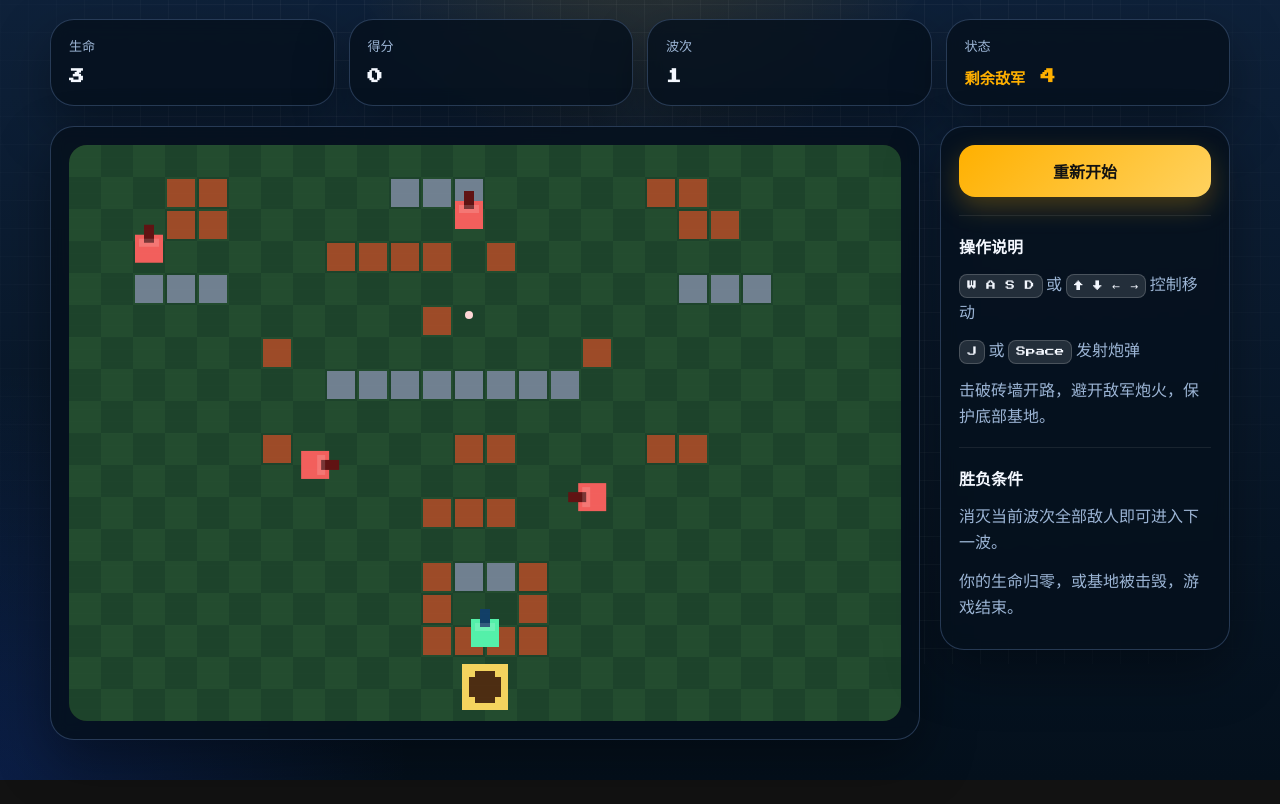
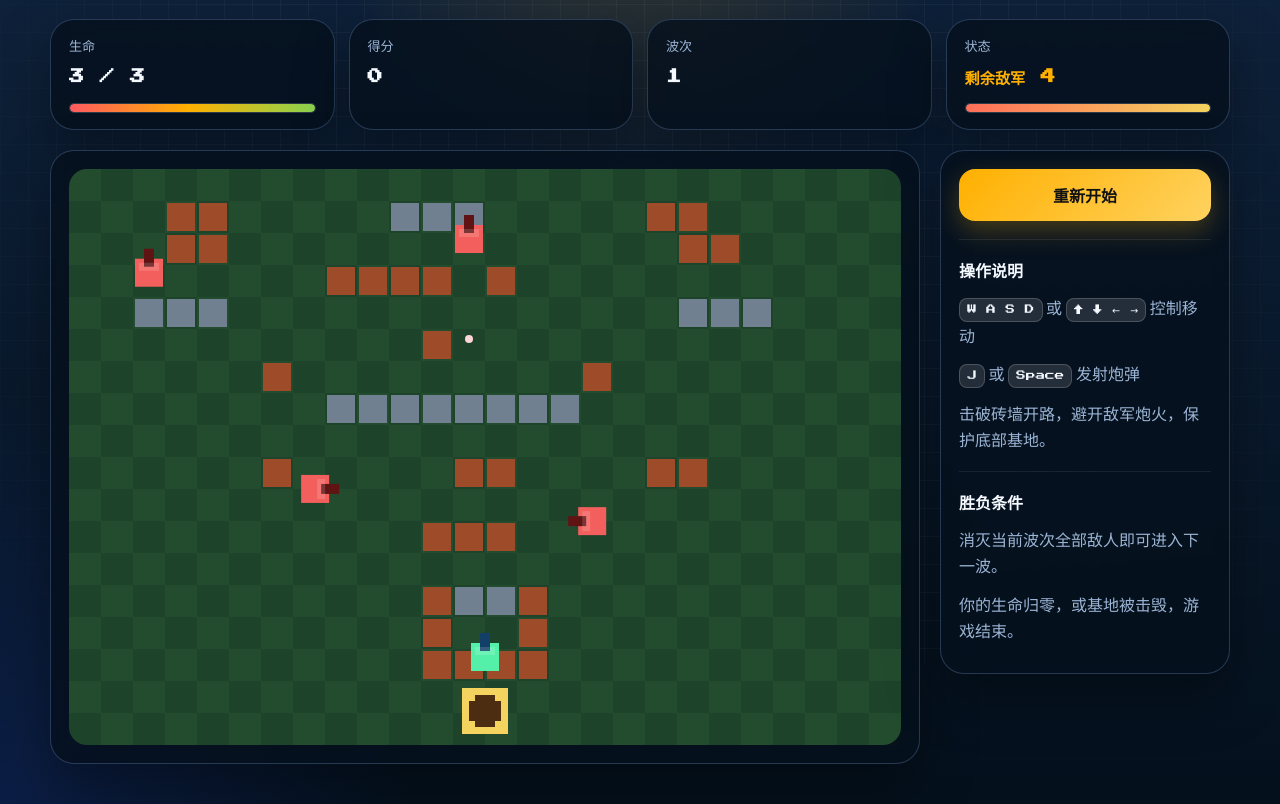
Before and after one commit to joetechdemon/tank-battle-web, a website: page index.html in a window 1280 px wide. Shown: the part 136-940 px from the top of the page. Before the commit the page ends 916 px from the top, so only its background shows below. Drawn offline with Linux system fonts and the light colour scheme.

Commit message:
fix: add health bars and improve hit detection

```diff
--- a/app.js
+++ b/app.js
@@ -1,9 +1,11 @@
 const canvas = document.getElementById("gameCanvas");
 const ctx = canvas.getContext("2d");
 const healthValue = document.getElementById("healthValue");
+const healthBar = document.getElementById("healthBar");
 const scoreValue = document.getElementById("scoreValue");
 const waveValue = document.getElementById("waveValue");
 const statusValue = document.getElementById("statusValue");
+const baseBar = document.getElementById("baseBar");
 const restartButton = document.getElementById("restartButton");
 
 const WIDTH = canvas.width;
@@ -16,6 +18,8 @@ const PLAYER_SPEED = 170;
 const ENEMY_SPEED = 92;
 const BULLET_SPEED = 360;
 const BASE_SIZE = 46;
+const PLAYER_MAX_HP = 3;
+const BASE_MAX_HP = 3;
 
 const keys = new Set();
 
@@ -76,7 +80,7 @@ function createPlayer() {
     size: 28,
     dirX: 0,
     dirY: -1,
-    hp: 3,
+    hp: PLAYER_MAX_HP,
     shootCooldown: 0,
     invulnerable: 1.5
   };
@@ -129,7 +133,7 @@ function resetGame() {
     mode: "running",
     score: 0,
     wave: 1,
-    baseHp: 3,
+    baseHp: BASE_MAX_HP,
     player: createPlayer(),
     enemiesRemaining: 0,
     waveClearTimer: 0
@@ -173,9 +177,14 @@ function spawnWave() {
 }
 
 function syncHud() {
-  healthValue.textContent = String(gameState.player.hp);
+  const playerHp = Math.max(0, gameState.player.hp);
+  const baseHp = Math.max(0, gameState.baseHp);
+
+  healthValue.textContent = `${playerHp} / ${PLAYER_MAX_HP}`;
+  healthBar.style.width = `${(playerHp / PLAYER_MAX_HP) * 100}%`;
   scoreValue.textContent = String(gameState.score);
   waveValue.textContent = String(gameState.wave);
+  baseBar.style.width = `${(baseHp / BASE_MAX_HP) * 100}%`;
   if (gameState.mode === "running" && gameState.enemiesRemaining > 0) {
     statusValue.textContent = `剩余敌军 ${gameState.enemiesRemaining}`;
   }
@@ -356,8 +365,14 @@ function updateBullets(dt, pool) {
       continue;
     }
 
-    bullet.x += bullet.vx * dt;
-    bullet.y += bullet.vy * dt;
+    const travel = Math.max(Math.abs(bullet.vx * dt), Math.abs(bullet.vy * dt));
+    const steps = Math.max(1, Math.ceil(travel / (bullet.radius * 1.5)));
+    const stepX = (bullet.vx * dt) / steps;
+    const stepY = (bullet.vy * dt) / steps;
+
+    for (let step = 0; step < steps; step += 1) {
+      bullet.x += stepX;
+      bullet.y += stepY;
 
       if (
         bullet.x < -bullet.radius ||
@@ -366,11 +381,27 @@ function updateBullets(dt, pool) {
         bullet.y > HEIGHT + bullet.radius
       ) {
         bullet.active = false;
-      continue;
+        break;
       }
 
       if (bulletHitsBlock(bullet)) {
-      continue;
+        break;
+      }
+
+      if (
+        bullet.owner === "enemy" &&
+        player.invulnerable === 0 &&
+        circleRectCollision(bullet, player)
+      ) {
+        bullet.active = false;
+        player.hp -= 1;
+        player.invulnerable = 1.2;
+        statusValue.textContent = `玩家受击，剩余生命 ${Math.max(0, player.hp)}`;
+        if (player.hp <= 0) {
+          gameState.mode = "lost";
+          statusValue.textContent = "你的坦克已被击毁";
+        }
+        break;
       }
 
       if (
@@ -386,25 +417,11 @@ function updateBullets(dt, pool) {
           gameState.mode = "lost";
           statusValue.textContent = "基地被摧毁";
         }
-      continue;
-    }
-
-    if (
-      bullet.owner === "enemy" &&
-      player.invulnerable === 0 &&
-      circleRectCollision(bullet, player)
-    ) {
-      bullet.active = false;
-      player.hp -= 1;
-      player.invulnerable = 1.2;
-      if (player.hp <= 0) {
-        gameState.mode = "lost";
-        statusValue.textContent = "你的坦克已被击毁";
-      }
-      continue;
+        break;
       }
 
       if (bullet.owner === "player") {
+        let hitEnemy = false;
         for (const enemy of enemies) {
           if (!enemy.active || !circleRectCollision(bullet, enemy)) {
             continue;
@@ -420,7 +437,12 @@ function updateBullets(dt, pool) {
               statusValue.textContent = "本波清空，准备下一波";
             }
           }
+          hitEnemy = true;
           break;
+        }
+        if (hitEnemy) {
+          break;
+        }
       }
     }
   }
@@ -443,7 +465,7 @@ function updateWave(dt) {
     gameState.waveClearTimer -= dt;
     if (gameState.waveClearTimer <= 0) {
       gameState.wave += 1;
-      gameState.baseHp = Math.min(3, gameState.baseHp + 1);
+      gameState.baseHp = Math.min(BASE_MAX_HP, gameState.baseHp + 1);
       spawnWave();
     }
   }
--- a/index.html
+++ b/index.html
@@ -25,7 +25,10 @@
       <section class="dashboard" aria-label="游戏信息">
         <div class="stat-card">
           <span class="stat-label">生命</span>
-          <strong id="healthValue">3</strong>
+          <strong id="healthValue">3 / 3</strong>
+          <div class="meter" aria-hidden="true">
+            <div id="healthBar" class="meter-fill"></div>
+          </div>
         </div>
         <div class="stat-card">
           <span class="stat-label">得分</span>
@@ -38,6 +41,9 @@
         <div class="stat-card status-card">
           <span class="stat-label">状态</span>
           <strong id="statusValue">准备开火</strong>
+          <div class="meter" aria-hidden="true">
+            <div id="baseBar" class="meter-fill meter-fill-base"></div>
+          </div>
         </div>
       </section>
 
--- a/style.css
+++ b/style.css
@@ -101,6 +101,28 @@ body::before {
 .stat-card strong {
   font-family: "Press Start 2P", cursive;
   font-size: clamp(0.95rem, 1vw, 1.15rem);
+}
+
+.meter {
+  width: 100%;
+  height: 10px;
+  margin-top: 14px;
+  overflow: hidden;
+  background: rgba(255, 255, 255, 0.1);
+  border-radius: 999px;
+  border: 1px solid rgba(255, 255, 255, 0.08);
+}
+
+.meter-fill {
+  width: 100%;
+  height: 100%;
+  border-radius: inherit;
+  background: linear-gradient(90deg, #ff5a5f, #ffb000 48%, #8bd450);
+  transition: width 160ms ease;
+}
+
+.meter-fill-base {
+  background: linear-gradient(90deg, #ff6f59, #f4d35e);
 }
 
 .status-card strong {
```
Also changed, not shown: tests/basic.spec.js (+3 -1 lines). Lines whose indentation alone changed are shown as unchanged.
